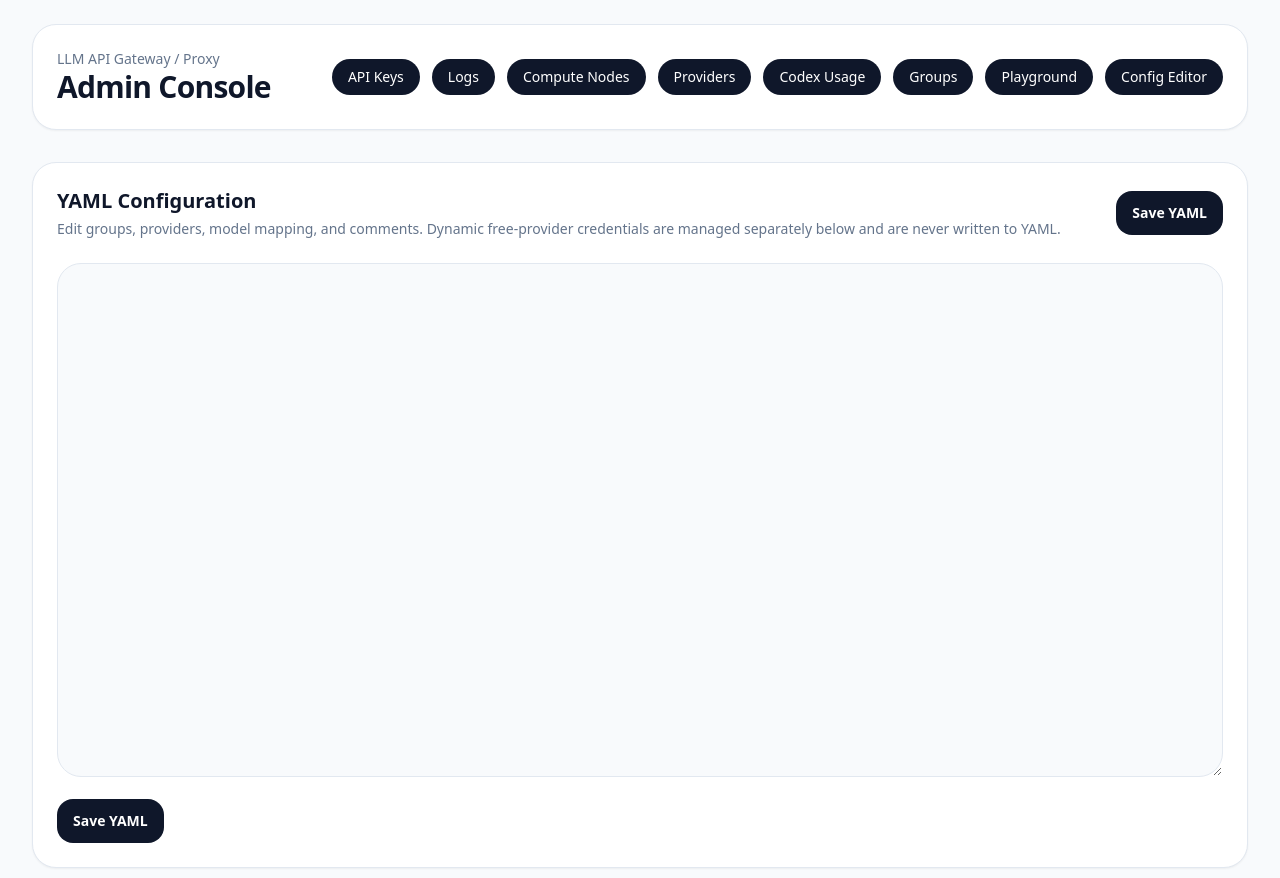
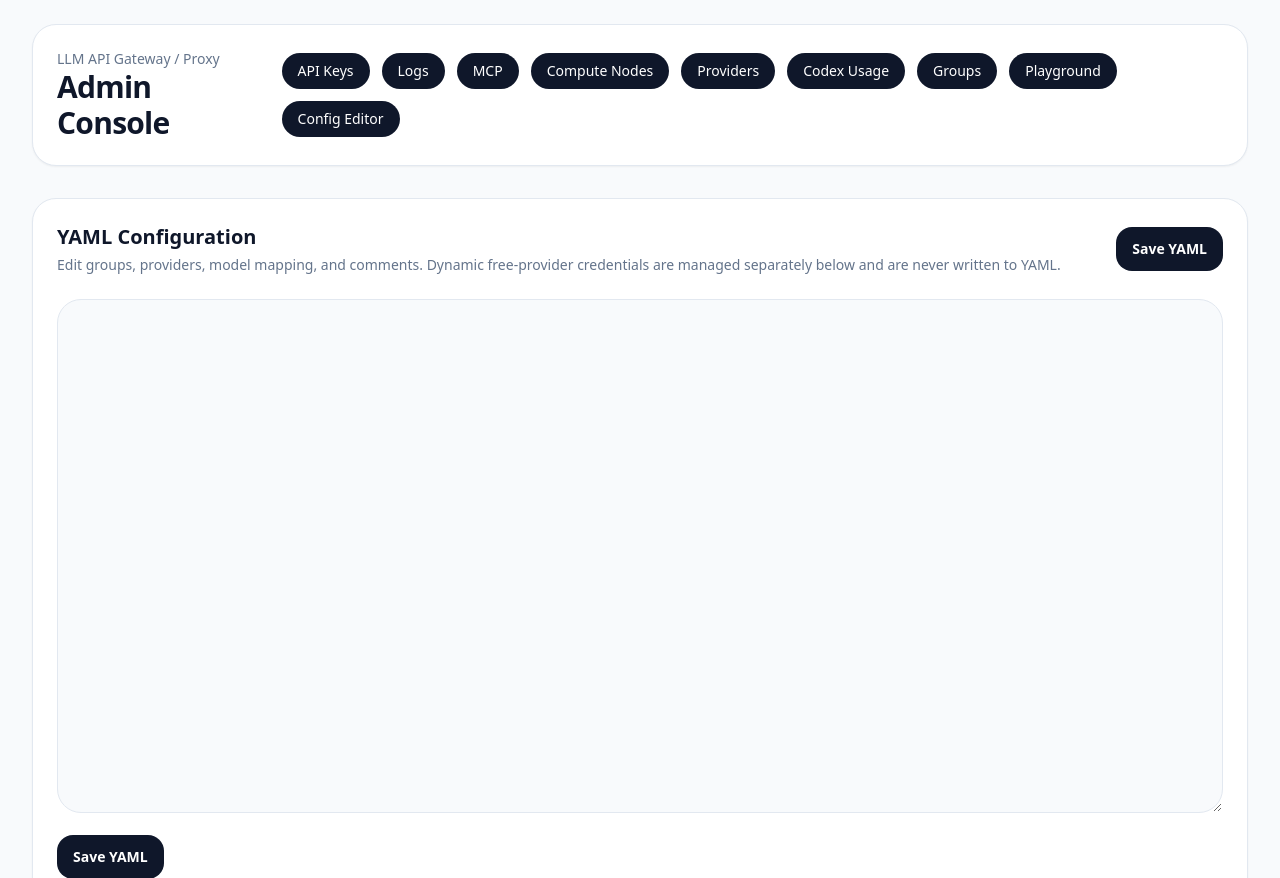
Before and after one commit to LukaCek/simple-AIproxy, a FastAPI app: template templates/config.html in a window 1280 px wide. Shown: the top 878 px of the page. Run offline with FastAPI, Linux system fonts and the light colour scheme; the template is opened without the code that fills it, so the values that code supplies are empty; some libraries are stand-ins or nearby versions.

Commit message:
ui(mcp): add MCP access management to existing proxy admin navigation

```diff
--- a/templates/layout.html
+++ b/templates/layout.html
@@ -17,6 +17,7 @@
           <nav class="flex flex-wrap gap-3 text-sm font-medium">
             <a href="/admin/keys" class="rounded-full bg-slate-900 px-4 py-2 text-white hover:bg-slate-700">API Keys</a>
             <a href="/admin/logs" class="rounded-full bg-slate-900 px-4 py-2 text-white hover:bg-slate-700">Logs</a>
+            <a href="/admin/mcp" class="rounded-full bg-slate-900 px-4 py-2 text-white hover:bg-slate-700">MCP</a>
             <a href="/admin/compute-nodes" class="rounded-full bg-slate-900 px-4 py-2 text-white hover:bg-slate-700">Compute Nodes</a>
             <a href="/admin/providers" class="rounded-full bg-slate-900 px-4 py-2 text-white hover:bg-slate-700">Providers</a>
             <a href="/admin/codex-usage" class="rounded-full bg-slate-900 px-4 py-2 text-white hover:bg-slate-700">Codex Usage</a>
```
